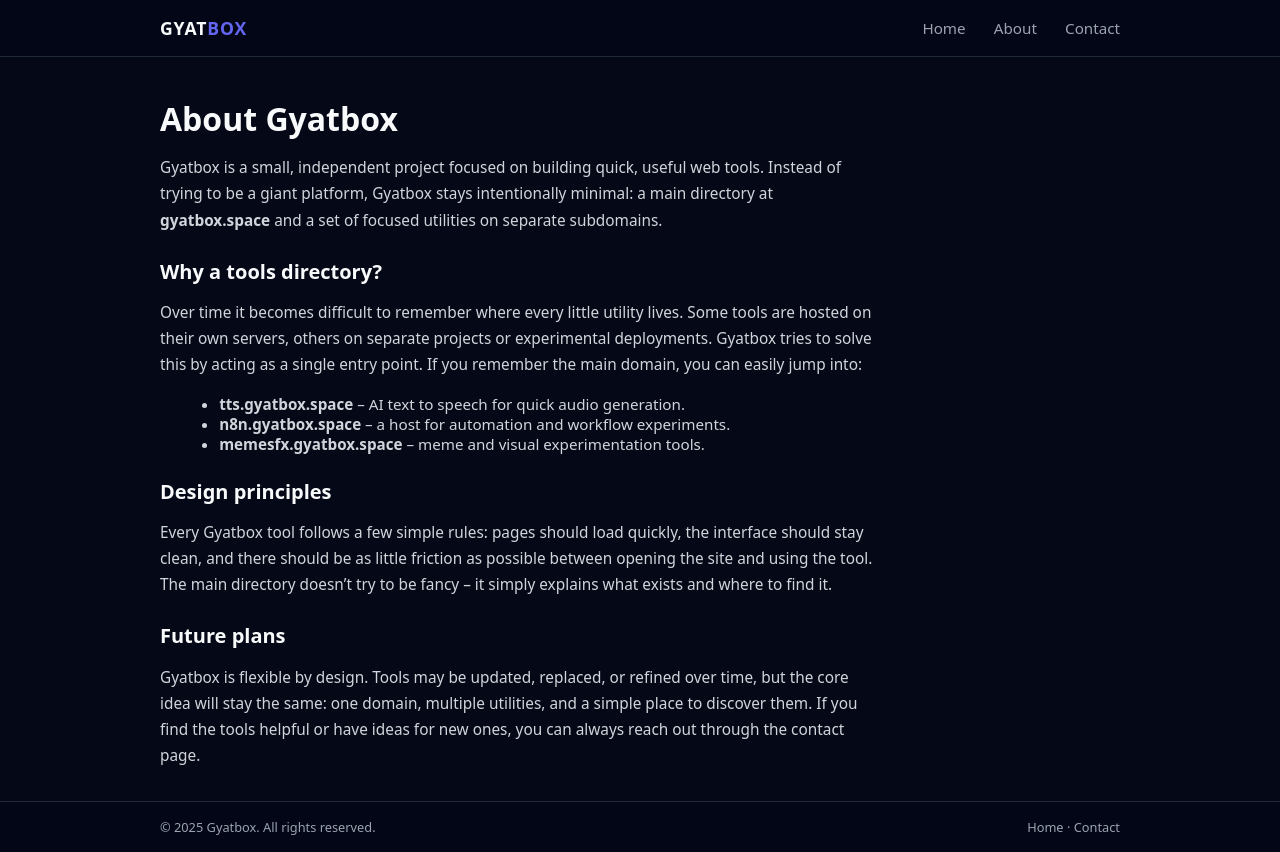
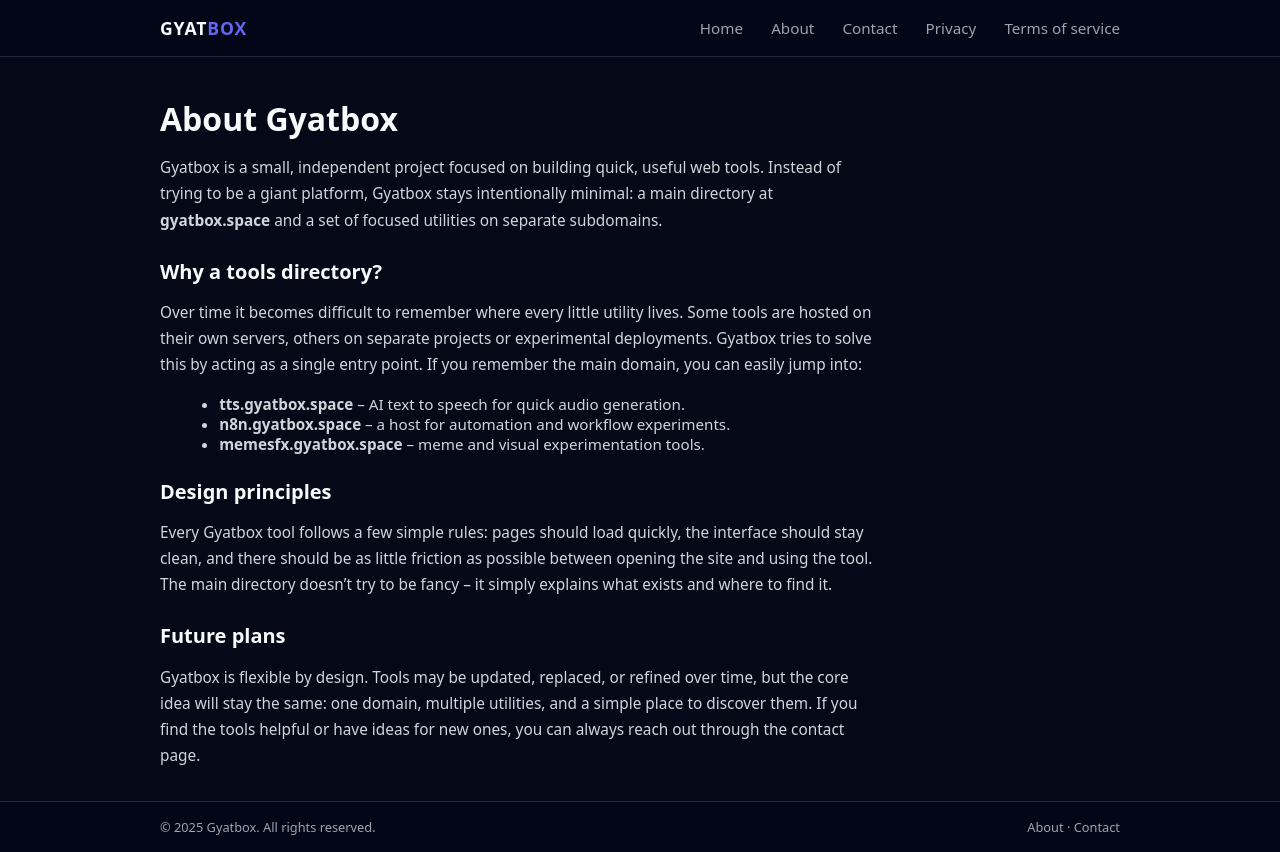
Before and after one commit to electroo69/gyatbox-base, a website: page about.html in a window 1280 px wide. Drawn offline with Linux system fonts and the light colour scheme.

Commit message:
Update about.html

```diff
--- a/about.html
+++ b/about.html
@@ -125,6 +125,8 @@
           <a href="index.html">Home</a>
           <a href="about.html">About</a>
           <a href="contact.html">Contact</a>
+          <a href="policy.html">Privacy</a>
+          <a href="terms.html">Terms of service</a>
         </nav>
       </div>
     </header>
@@ -177,8 +179,8 @@
           Gyatbox is flexible by design. Tools may be updated, replaced, or
           refined over time, but the core idea will stay the same: one domain,
           multiple utilities, and a simple place to discover them. If you find
-          the tools helpful or have ideas for new ones, you can always reach
-          out through the contact page.
+          the tools helpful or have ideas for new ones, you can always reach out
+          through the contact page.
         </p>
       </div>
     </main>
@@ -187,15 +189,16 @@
       <div class="footer-inner">
         <span>© <span id="year"></span> Gyatbox. All rights reserved.</span>
         <span>
-          <a href="index.html">Home</a> ·
+          <a href="about.html">About</a> ·
           <a href="contact.html">Contact</a>
         </span>
       </div>
     </footer>
 
     <script>
-      document.getElementById("year").textContent =
-        new Date().getFullYear().toString();
+      document.getElementById("year").textContent = new Date()
+        .getFullYear()
+        .toString();
     </script>
   </body>
 </html>
```
